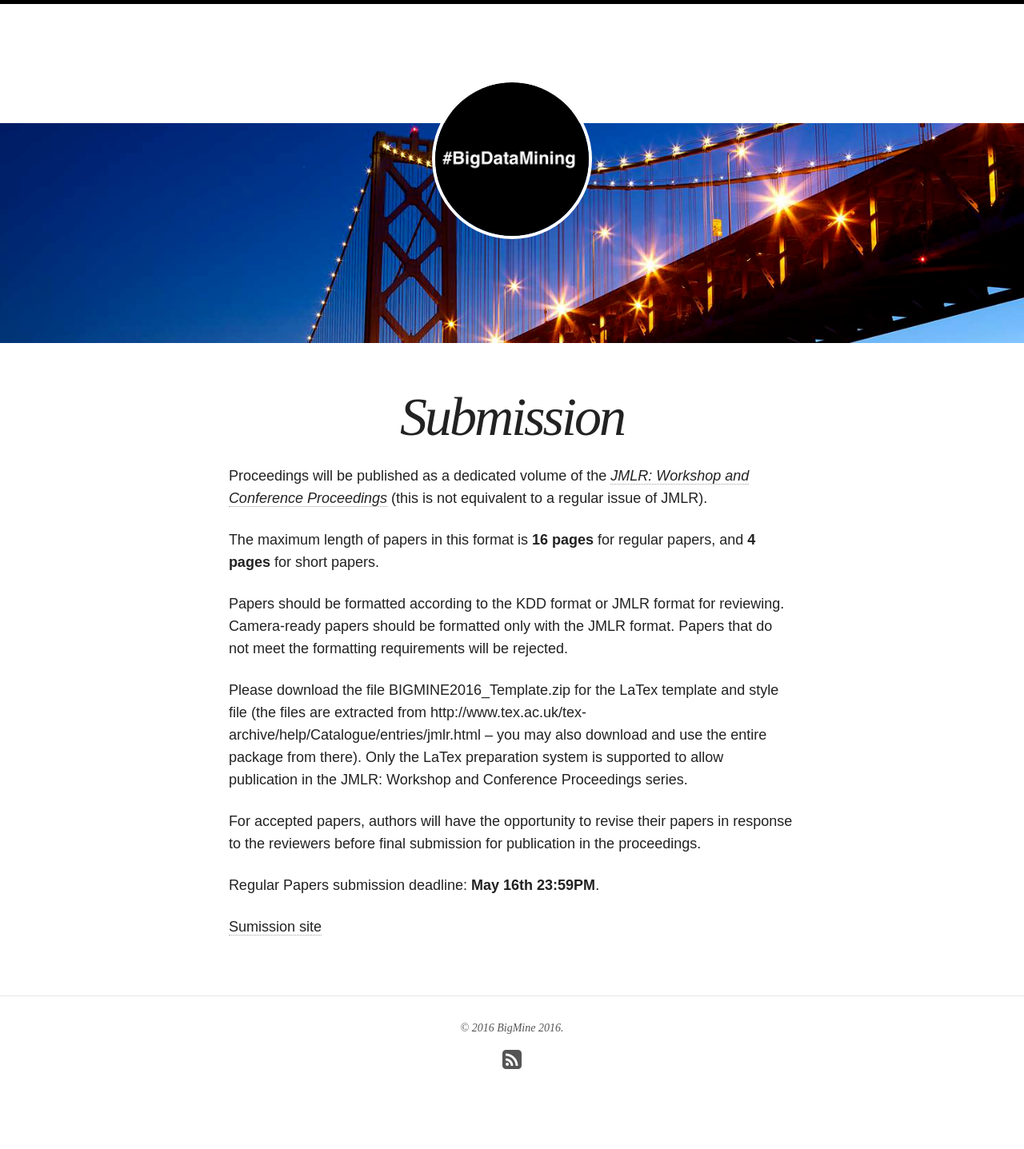
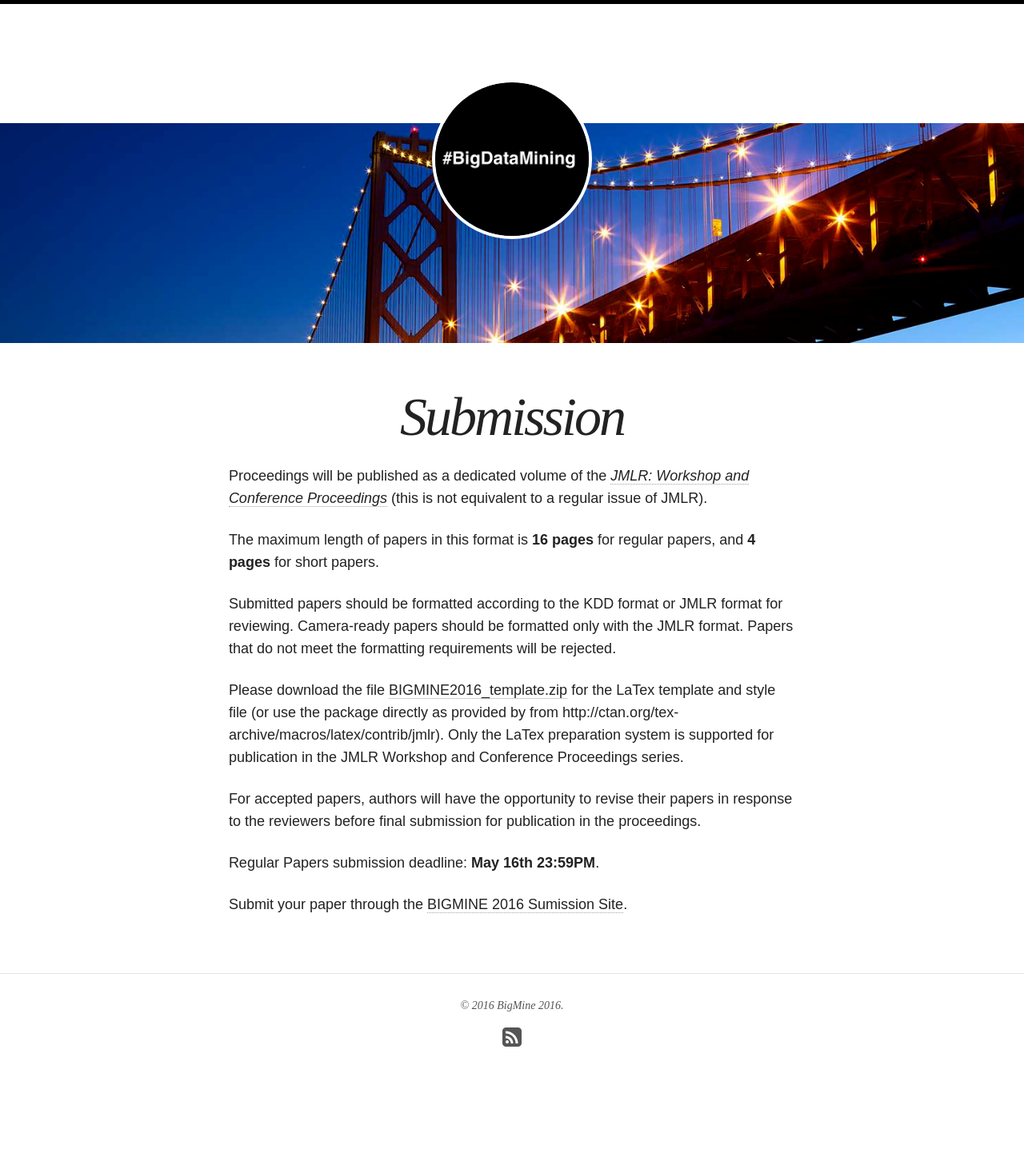
Before and after one commit to bigmine/bigmine17, a Jekyll site: the page built from submission.md, in a window 1280 px wide. Shown: the whole page at 80% size. Built offline with Jekyll 4.4.1, drawn with Linux system fonts in a browser that asks for light colours; nearby versions of some CDN libraries; after the commit the page ends 1409 px from its top, so only the background shows below that.

Commit message:
edition to submission-page text

```diff
--- a/submission.md
+++ b/submission.md
@@ -9,12 +9,12 @@ Proceedings will be published as a dedicated volume of the [*JMLR: Workshop and
 
 The maximum length of papers in this format is **16 pages** for regular papers, and **4 pages** for short papers.
 
-Papers should be formatted according to the KDD format or JMLR format for reviewing. Camera-ready papers should be formatted only with the JMLR format. Papers that do not meet the formatting requirements will be rejected.
+Submitted papers should be formatted according to the KDD format or JMLR format for reviewing. Camera-ready papers should be formatted only with the JMLR format. Papers that do not meet the formatting requirements will be rejected.
 
-Please download the file BIGMINE2016_Template.zip for the LaTex template and style file (the files are extracted from http://www.tex.ac.uk/tex-archive/help/Catalogue/entries/jmlr.html – you may also download and use the entire package from there). Only the LaTex preparation system is supported to allow publication in the JMLR: Workshop and Conference Proceedings series.
+Please download the file [BIGMINE2016_template.zip](BIGMINE2016_template.zip) for the LaTex template and style file (or use the package directly as provided by from http://ctan.org/tex-archive/macros/latex/contrib/jmlr). Only the LaTex preparation system is supported for publication in the JMLR Workshop and Conference Proceedings series.
 
 For accepted papers, authors will have the opportunity to revise their papers in response to the reviewers before final submission for publication in the proceedings.
 
 Regular Papers submission deadline: **May 16th 23:59PM**.
 
-[Sumission site](https://easychair.org/conferences/?conf=bigmine2016)
+Submit your paper through the [BIGMINE 2016 Sumission Site](https://easychair.org/conferences/?conf=bigmine2016).
```
